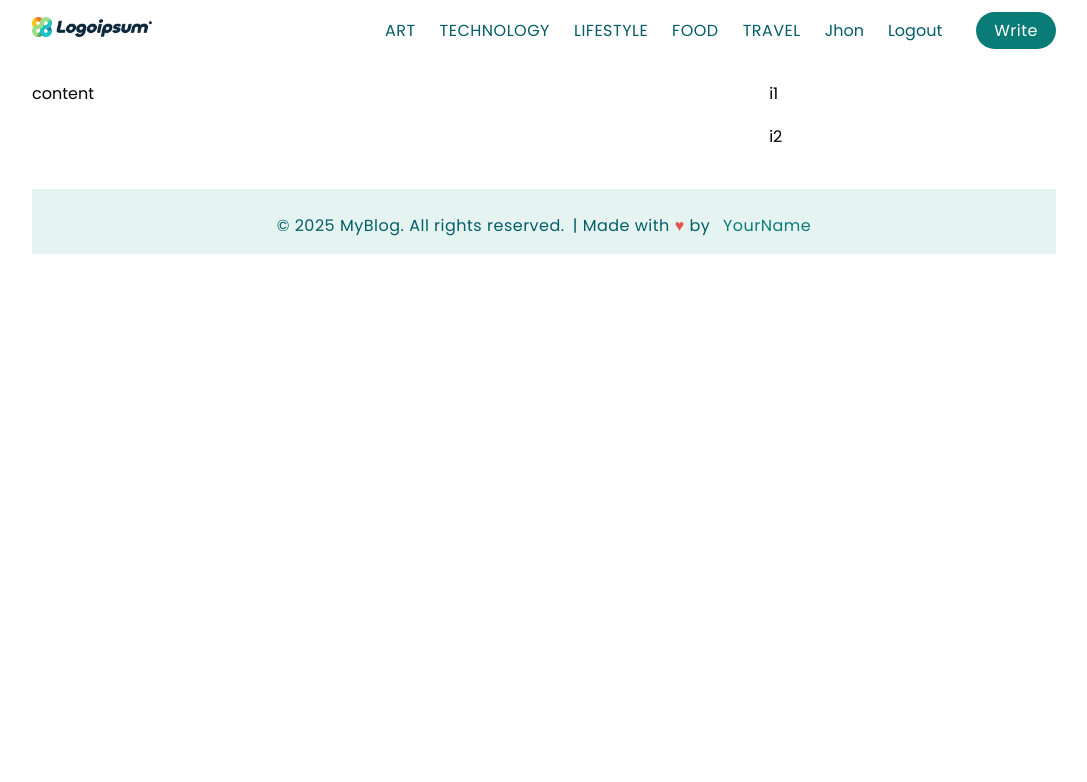
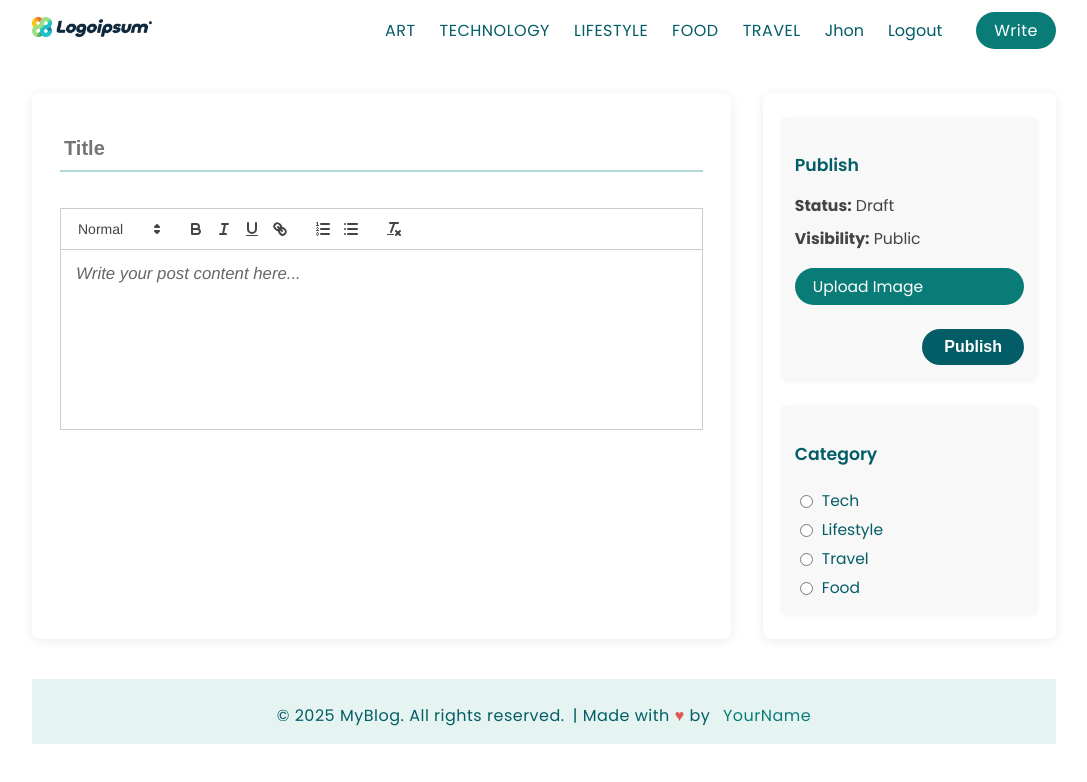
Before and after one commit to gbennnn/fullstack-web-blog, a React (Vite) app in the folder client/: page /write in a window 1280 px wide. Shown: the top 782 px of the page, without its empty margins (96-1183 px from the left). Built offline with nearby package versions, Linux system fonts and the light colour scheme.

Commit message:
feat: enhance Write page with rich text editor, file upload, and improved styling

```diff
--- a/client/src/pages/Write.jsx
+++ b/client/src/pages/Write.jsx
@@ -1,15 +1,107 @@
-import React from 'react'
+
+import React, { useState } from 'react';
+import ReactQuill from 'react-quill';
+import 'react-quill/dist/quill.snow.css';
+
 
 const Write = () => {
+  const [title, setTitle] = useState("");
+  const [content, setContent] = useState("");
+  const [file, setFile] = useState(null);
+  const [category, setCategory] = useState("");
+
+  const handleFileChange = (e) => {
+    setFile(e.target.files[0]);
+  };
+
+  const handlePublish = (e) => {
+    e.preventDefault();
+    // TODO: handle publish logic
+    alert("Post published! (dummy)");
+  };
+
   return (
     <div className='add'>
-      <div className="content">content</div>
+      <div className="content">
+        <input
+          type="text"
+          placeholder='Title'
+          value={title}
+          onChange={e => setTitle(e.target.value)}
+        />
+        <div className="editorContainer">
+          <ReactQuill
+            className='editor'
+            theme="snow"
+            value={content}
+            onChange={setContent}
+            placeholder="Write your post content here..."
+          />
+        </div>
+      </div>
       <div className="menu">
-        <div className="item">i1</div>
-        <div className="item">i2</div>
+        <div className="item">
+          <h3>Publish</h3>
+          <span>
+            <b>Status:</b> Draft
+          </span>
+          <span>
+            <b>Visibility:</b> Public
+          </span>
+          <input
+            style={{ display: 'none' }}
+            type="file"
+            id="file"
+            onChange={handleFileChange}
+          />
+          <label htmlFor="file" className="upload-btn">Upload Image</label>
+          {file && <span className="filename">{file.name}</span>}
+          <button className="publish-btn" onClick={handlePublish}>Publish</button>
+        </div>
+        <div className="item">
+          <h3>Category</h3>
+          <div className="cat-list">
+            <label>
+              <input
+                type="radio"
+                name="cat"
+                value="tech"
+                checked={category === "tech"}
+                onChange={() => setCategory("tech")}
+              /> Tech
+            </label>
+            <label>
+              <input
+                type="radio"
+                name="cat"
+                value="lifestyle"
+                checked={category === "lifestyle"}
+                onChange={() => setCategory("lifestyle")}
+              /> Lifestyle
+            </label>
+            <label>
+              <input
+                type="radio"
+                name="cat"
+                value="travel"
+                checked={category === "travel"}
+                onChange={() => setCategory("travel")}
+              /> Travel
+            </label>
+            <label>
+              <input
+                type="radio"
+                name="cat"
+                value="food"
+                checked={category === "food"}
+                onChange={() => setCategory("food")}
+              /> Food
+            </label>
+          </div>
+        </div>
       </div>
     </div>
-  )
+  );
 }
 
 export default Write
--- a/client/src/style.scss
+++ b/client/src/style.scss
@@ -471,21 +471,164 @@ body {
     // Write Page
 
     .add {
-      margin-top: 20px;
+      margin-top: 32px;
       display: flex;
-      gap: 20px;
+      gap: 32px;
 
       .content {
         flex: 5;
+        background: #fff;
+        padding: 32px 28px 28px 28px;
+        border-radius: 8px;
+        box-shadow: 0 2px 12px rgba(0, 0, 0, 0.08);
+        display: flex;
+        flex-direction: column;
+        gap: 24px;
+
+        input[type="text"] {
+          font-size: 1.25rem;
+          font-weight: 600;
+          border: none;
+          border-bottom: 2px solid #b2d8d8;
+          padding: 12px 4px 10px 4px;
+          margin-bottom: 12px;
+          outline: none;
+          color: #035d67;
+          background: transparent;
+          transition: border-color 0.2s;
+        }
+        input[type="text"]:focus {
+          border-bottom: 2px solid #0a7c78;
+        }
+
+        .editorContainer {
+          min-height: 220px;
+          .editor {
+            min-height: 180px;
+            .ql-container {
+              min-height: 180px;
+              font-size: 1.05rem;
+            }
+          }
+        }
       }
 
       .menu {
         flex: 2;
+        background: #fff;
+        padding: 24px 18px;
+        border-radius: 8px;
+        box-shadow: 0 2px 12px rgba(0, 0, 0, 0.08);
         display: flex;
         flex-direction: column;
-        align-items: flex-start;
-        justify-content: flex-start;
-        gap: 18px;
+        gap: 24px;
+
+        .item {
+          background: #f8f8f8;
+          border-radius: 6px;
+          padding: 18px 14px 16px 14px;
+          box-shadow: 0 1px 4px rgba(0, 0, 0, 0.04);
+          display: flex;
+          flex-direction: column;
+          gap: 10px;
+        }
+        h3 {
+          font-size: 1.08rem;
+          color: #035d67;
+          font-weight: 600;
+          margin-bottom: 6px;
+        }
+        span,
+        label {
+          font-size: 0.98rem;
+          color: #444;
+        }
+        .upload-btn {
+          background: #0a7c78;
+          color: #fff;
+          border: none;
+          padding: 7px 18px;
+          font-size: 0.97rem;
+          font-weight: 500;
+          border-radius: 20px;
+          cursor: pointer;
+          margin-top: 8px;
+          margin-bottom: 4px;
+          display: inline-block;
+          transition: background 0.2s;
+        }
+        .upload-btn:hover {
+          background: #06645f;
+        }
+        .filename {
+          font-size: 0.93rem;
+          color: #0a7c78;
+          margin-left: 6px;
+        }
+        .publish-btn {
+          background: #035d67;
+          color: #fff;
+          border: none;
+          padding: 9px 22px;
+          font-size: 1rem;
+          font-weight: 600;
+          border-radius: 20px;
+          cursor: pointer;
+          margin-top: 10px;
+          align-self: flex-end;
+          transition: background 0.2s;
+        }
+        .publish-btn:hover {
+          background: #0a7c78;
+        }
+        .cat-list {
+          display: flex;
+          flex-direction: column;
+          gap: 6px;
+          margin-top: 6px;
+        }
+        .cat-list label {
+          font-size: 0.97rem;
+          color: #035d67;
+          font-weight: 500;
+          cursor: pointer;
+          display: flex;
+          align-items: center;
+          gap: 6px;
+        }
+        .cat-list input[type="radio"] {
+          accent-color: #0a7c78;
+        }
+      }
+    }
+
+    @media (max-width: 900px) {
+      flex-direction: column;
+      gap: 18px;
+      .content,
+      .menu {
+        min-width: 0;
+        padding: 18px 8px;
+        border-radius: 6px;
+      }
+    }
+    @media (max-width: 600px) {
+      .content,
+      .menu {
+        padding: 10px 2px;
+        border-radius: 4px;
+      }
+      .content input[type="text"] {
+        font-size: 1.05rem;
+        padding: 8px 2px 8px 2px;
+      }
+      .menu .item {
+        padding: 10px 4px 10px 4px;
+      }
+      .publish-btn,
+      .upload-btn {
+        padding: 6px 12px;
+        font-size: 0.92rem;
       }
     }
   }
```
